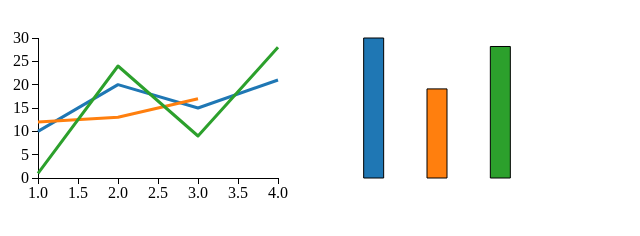
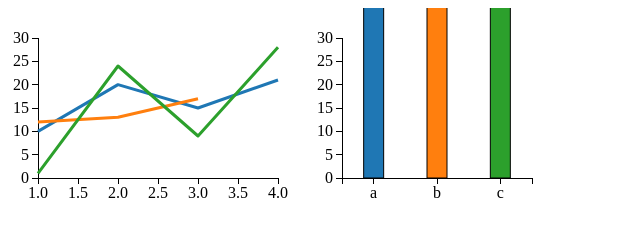
Before and after one commit to robertreingit/easyPlotJS, a plain HTML site: page index.html in a window 1280 px wide. Shown: the whole page, without its empty margins (0-640 px from the left). Drawn offline with nearby package versions, Linux system fonts and the light colour scheme.

Commit message:
Some refactoring. But with bug.

```diff
--- a/app.js
+++ b/app.js
@@ -52,13 +52,17 @@ var chartFactory = (function() {
   "use strict";
 
   function determine_x_extent(data) {
-    var x_min = d3.min(data.map(function(ds) { return ds.values; }),
+    if ( Array.isArray(data[0].values) ) {
+      var x_min = d3.min(data.map(function(ds) { return ds.values; }),
         function(d1) { return d3.min(d1, function(d2) { return d2.x; }); })
-    var x_max = d3.max(data.map(function(ds) { return ds.values; }),
+      var x_max = d3.max(data.map(function(ds) { return ds.values; }),
         function(d1) { return d3.max(d1, function(d2) { return d2.x; }); });
-    return [x_min,x_max];
+      return [x_min,x_max];
+    }
+    else {
+      return data.map(function(el) { return el.key; });
+    }
   }
-  determine_x_extent(data);
 
   return function chart() {
     var _svg,
@@ -99,9 +103,17 @@ var chartFactory = (function() {
     }
 
     function setup_scales(values) {
-      _x = d3.scale.linear()
-        .domain(determine_x_extent(data))
-        .range([_margin,_width-_margin])
+      var x_domain = determine_x_extent(values)
+      if (typeof x_domain[0] !== 'string') {
+        _x = d3.scale.linear()
+          .domain(determine_x_extent(values))
+          .range([_margin,_width-_margin])
+      } else {
+        _x = d3.scale.ordinal()
+          .domain(x_domain)
+          .rangePoints([_margin,_width-_margin],1.0);
+      }
+
       _y = d3.scale.linear()
         .domain([0,30])
         .range([_height-_margin,_margin]);
@@ -131,7 +143,7 @@ var chartFactory = (function() {
 
     function linegraph(data) {
 
-      setup_scales();
+      setup_scales(data);
       setup_axes();
 
       var line = d3.svg.line()
@@ -154,17 +166,11 @@ var chartFactory = (function() {
       return this;
     };
 
-    function bargraph(sel) {
+    function bargraph(data) {
       var barwidth = 20;
 
-      var x = d3.scale.ordinal()
-        .domain(data_bar.map(function(e) { return e.key; }))
-        .rangePoints([_margin,_width-_margin],1.0);
-      var y = d3.scale.linear()
-        .domain([0,d3.max(data_bar, function(d) {
-          return d.values;
-        })])
-        .range([_height-_margin,_margin]);
+      setup_scales(data);
+      setup_axes();
 
       _svg.selectAll('rect.data')
         .data(data_bar)
@@ -172,10 +178,10 @@ var chartFactory = (function() {
         .append('rect')
         .attr({
           class: function(d) { return 'data ' + d.key; },
-          x: function(d) { return x(d.key) - barwidth/2; },
-          y: function(d) { return y(d.values); },
+          x: function(d) { return _x(d.key) - barwidth/2; },
+          y: function(d) { return _y(d.values); },
           width: barwidth,
-          height: function(d) { return y(0) - y(d.values); },
+          height: function(d) { return _y(0) - _y(d.values); },
           fill: function(d) { return colors(d.key); }
         });
 
--- a/index.html
+++ b/index.html
@@ -7,6 +7,7 @@
 <body>
   <div class="chart" id="line"></div>
   <div class="chart" id="bar"></div>
+  <script src="https://cdnjs.cloudflare.com/ajax/libs/es5-shim/4.4.1/es5-shim.min.js"></script>
   <script src="http://d3js.org/d3.v3.min.js" charset="utf-8"></script>
   <script src="app.js"></script>
 </body>
```
